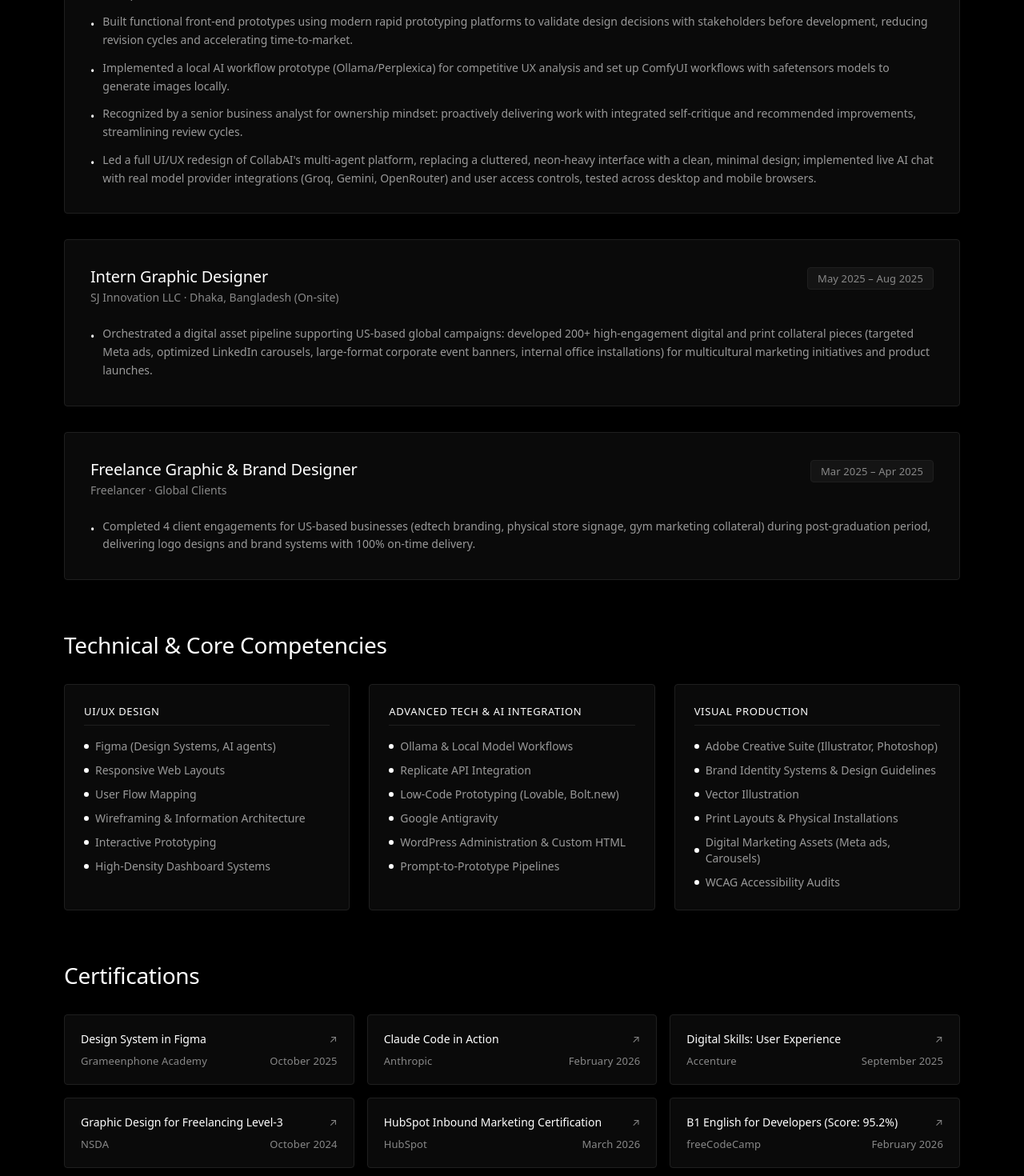
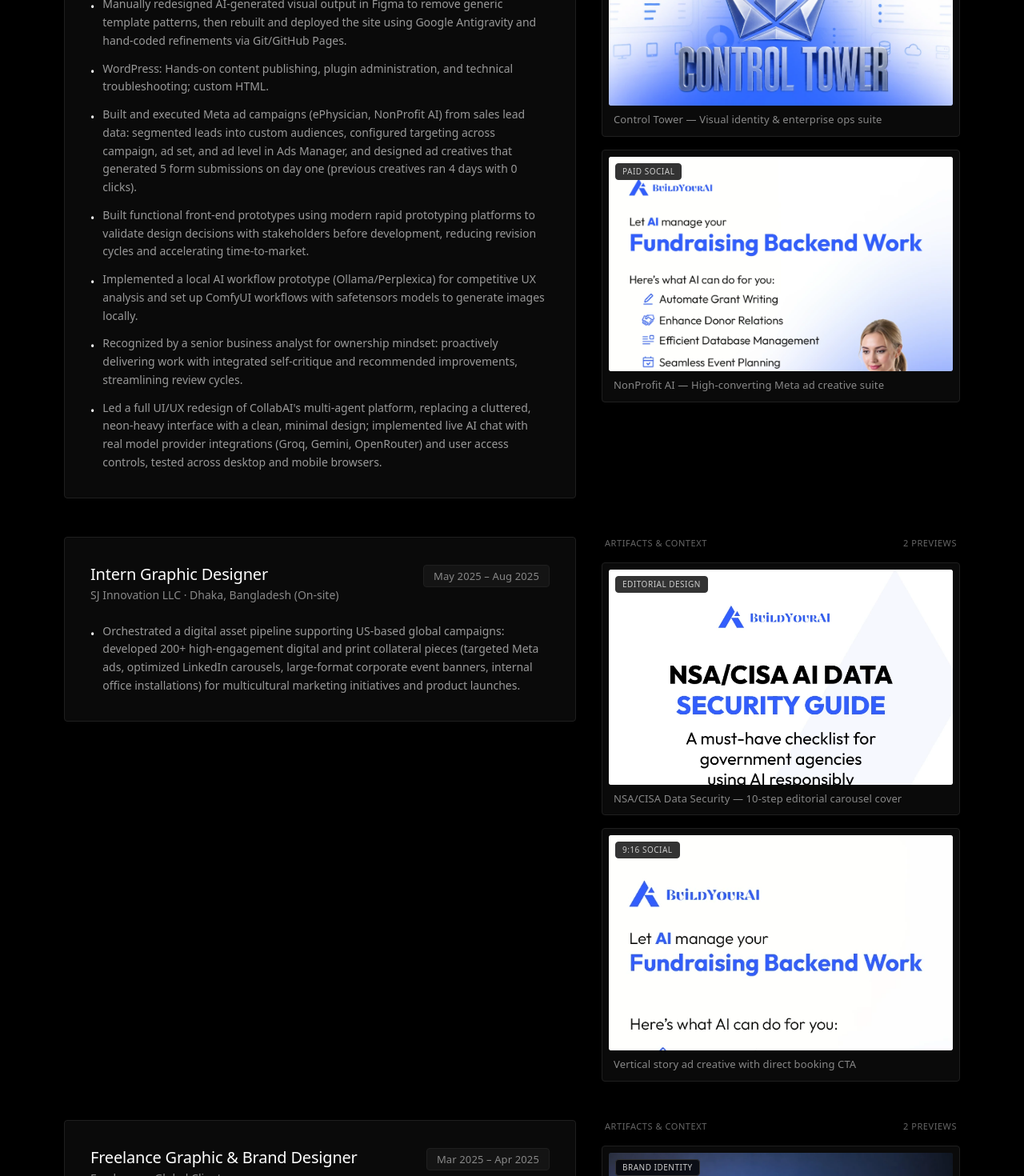
Before and after one commit to Annyxtopheles/sadman-portfolio, a React (Vite) app: page /about in a window 1280 px wide. Shown: the part 1180-2650 px from the top of the page at 80% size. Built offline with nearby package versions, Linux system fonts and the light colour scheme; a web font is replaced by a local one.

Commit message:
feat: restore comfortable line-length on About experience and populate right space with contextual work artifacts

```diff
--- a/src/pages/About.tsx
+++ b/src/pages/About.tsx
@@ -42,6 +42,23 @@
         'Implemented a local AI workflow prototype (Ollama/Perplexica) for competitive UX analysis and set up ComfyUI workflows with safetensors models to generate images locally.',
         'Recognized by a senior business analyst for ownership mindset: proactively delivering work with integrated self-critique and recommended improvements, streamlining review cycles.',
         'Led a full UI/UX redesign of CollabAI\'s multi-agent platform, replacing a cluttered, neon-heavy interface with a clean, minimal design; implemented live AI chat with real model provider integrations (Groq, Gemini, OpenRouter) and user access controls, tested across desktop and mobile browsers.'
+      ],
+      images: [
+        {
+          url: '/assets/projects/collabai-mockup.webp',
+          caption: 'CollabAI — Multi-agent interface redesign & live chat system',
+          tag: 'UI/UX Redesign'
+        },
+        {
+          url: '/assets/projects/buildyourai/byai-yt-automate-business-ops-control-tower.webp',
+          caption: 'Control Tower — Visual identity & enterprise ops suite',
+          tag: 'Brand & UI'
+        },
+        {
+          url: '/assets/projects/buildyourai/byai-meta-ad-fundraising-1x1-feed.webp',
+          caption: 'NonProfit AI — High-converting Meta ad creative suite',
+          tag: 'Paid Social'
+        }
       ]
     },
     {
@@ -51,6 +68,18 @@
       period: 'May 2025 – Aug 2025',
       bullets: [
         'Orchestrated a digital asset pipeline supporting US-based global campaigns: developed 200+ high-engagement digital and print collateral pieces (targeted Meta ads, optimized LinkedIn carousels, large-format corporate event banners, internal office installations) for multicultural marketing initiatives and product launches.'
+      ],
+      images: [
+        {
+          url: '/assets/projects/buildyourai/byai-nsa-cisa-01-cover.webp',
+          caption: 'NSA/CISA Data Security — 10-step editorial carousel cover',
+          tag: 'Editorial Design'
+        },
+        {
+          url: '/assets/projects/buildyourai/byai-meta-ad-fundraising-9x16-story.webp',
+          caption: 'Vertical story ad creative with direct booking CTA',
+          tag: '9:16 Social'
+        }
       ]
     },
     {
@@ -60,6 +89,18 @@
       period: 'Mar 2025 – Apr 2025',
       bullets: [
         'Completed 4 client engagements for US-based businesses (edtech branding, physical store signage, gym marketing collateral) during post-graduation period, delivering logo designs and brand systems with 100% on-time delivery.'
+      ],
+      images: [
+        {
+          url: '/assets/projects/clandest-mockup.webp',
+          caption: 'Clandest Agency — Brand identity & studio web presence',
+          tag: 'Brand Identity'
+        },
+        {
+          url: '/assets/projects/clandest-services.webp',
+          caption: 'Services layout & typographic architecture',
+          tag: 'Web Systems'
+        }
       ]
     }
   ];
@@ -187,12 +228,14 @@
             </h2>
           </div>
 
-          <div className="space-y-8 w-full">
+          <div className="space-y-12">
             {experiences.map((exp, idx) => (
               <div
                 key={idx}
-                className="p-6 sm:p-8 rounded-[4px] bg-[#0A0A0A] border border-[#1F1F1F] space-y-4 hover:border-[#333333] transition-colors w-full"
+                className="grid grid-cols-1 lg:grid-cols-12 gap-8 items-start"
               >
+                {/* Left Column: Experience Details */}
+                <div className="lg:col-span-7 p-6 sm:p-8 rounded-[4px] bg-[#0A0A0A] border border-[#1F1F1F] space-y-4 hover:border-[#333333] transition-colors">
                   <div className="flex flex-col sm:flex-row sm:items-baseline justify-between gap-2">
                     <div className="space-y-0.5">
                       <h3 className="text-xl font-normal text-[#FFFFFF]">{exp.role}</h3>
@@ -217,6 +260,43 @@
                       </li>
                     ))}
                   </ul>
+                </div>
+
+                {/* Right Column: Contextual Visual Artifacts */}
+                {exp.images && exp.images.length > 0 && (
+                  <div className="lg:col-span-5 space-y-4">
+                    <div className="text-[11px] font-mono uppercase tracking-wider text-[#666666] px-1 flex items-center justify-between">
+                      <span>Artifacts &amp; Context</span>
+                      <span>{exp.images.length} {exp.images.length === 1 ? 'preview' : 'previews'}</span>
+                    </div>
+
+                    <div className="grid grid-cols-1 sm:grid-cols-2 lg:grid-cols-1 gap-4">
+                      {exp.images.map((img, imgIdx) => (
+                        <figure
+                          key={imgIdx}
+                          className="rounded-[4px] overflow-hidden border border-[#1F1F1F] bg-[#0A0A0A] p-2 hover:border-[#333333] transition-all group"
+                        >
+                          <div className="relative overflow-hidden rounded-[2px] bg-[#141414] aspect-[16/10] flex items-center justify-center">
+                            <img
+                              src={img.url}
+                              alt={img.caption}
+                              loading="lazy"
+                              className="w-full h-full object-cover object-top rounded-[2px] group-hover:scale-[1.02] transition-transform duration-300"
+                            />
+                            {img.tag && (
+                              <div className="absolute top-2 left-2 px-2 py-0.5 rounded text-[10px] font-mono tracking-wider uppercase bg-[#000000]/80 text-[#CCCCCC] backdrop-blur-sm border border-[#333333]">
+                                {img.tag}
+                              </div>
+                            )}
+                          </div>
+                          <figcaption className="px-1.5 pt-2 pb-0.5 text-xs text-[#888888] font-normal leading-normal">
+                            {img.caption}
+                          </figcaption>
+                        </figure>
+                      ))}
+                    </div>
+                  </div>
+                )}
               </div>
             ))}
           </div>
```
Lines whose indentation alone changed are shown as unchanged.
